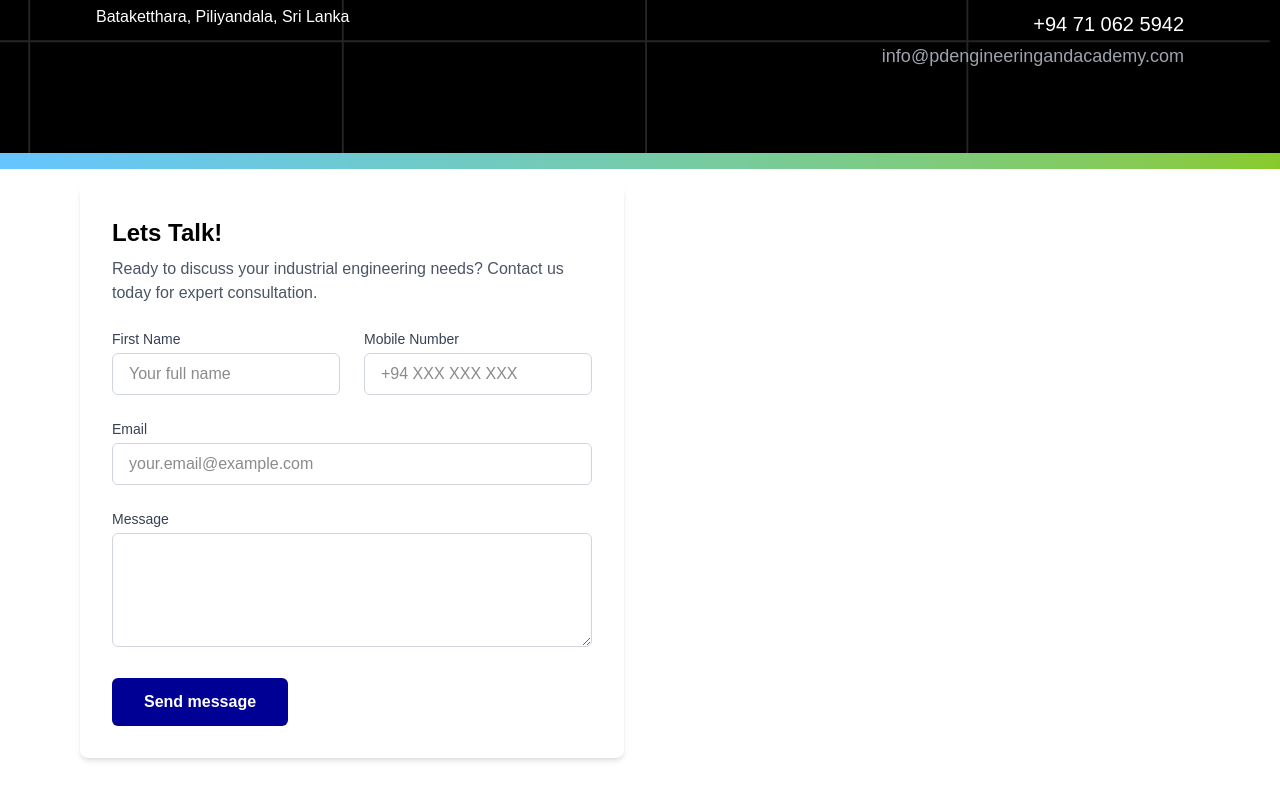
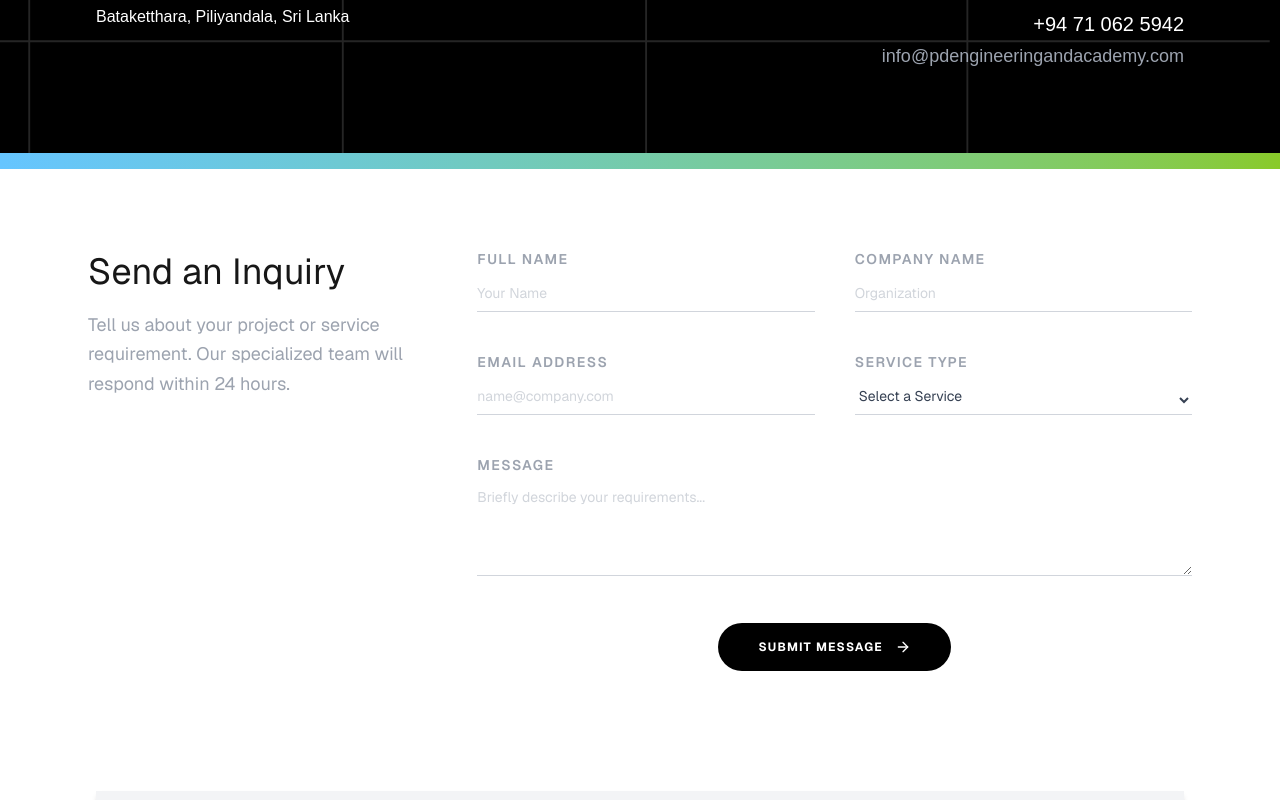
Before and after one commit to VerlixTech/VTW00089---PD-Engineering, a Next.js app: page /contact in a window 1280 px wide. Shown: the part 386-1186 px from the top of the page. Built offline with nearby package versions, Linux system fonts and the light colour scheme; grey boxes are pictures that could not be loaded.

Commit message:
update contact and partners pages

```diff
--- a/components/aboutus.tsx
+++ b/components/aboutus.tsx
@@ -45,8 +45,8 @@ export function AboutUs() {
           />
         </div>
       </div>
-<div className="relative mb-10 max-w-7xl mx-auto rounded-2xl bg-linear-to-r from-[#89CA29] via-[#7bc76a] to-[#5fa8d3] p-10 flex items-center justify-center">
-  <h2 className="text-black text-4xl font-markScript text-center">
+<div className="relative mb-10 max-w-7xl mx-auto max-md:mx-4 rounded-2xl bg-linear-to-r from-[#89CA29] via-[#7bc76a] to-[#5fa8d3] p-10 flex items-center justify-center">
+  <h2 className="text-black text-2xl md:text-4xl font-markScript text-center">
     Powering Performance & Developing Professionals
   </h2>
 </div>
--- a/components/contact-section.tsx
+++ b/components/contact-section.tsx
@@ -1,103 +1,104 @@
 'use client';
-import Head from "next/head";
-// import Lottie from "lottie-react";
+
 import React, { useState } from "react";
-// import { Clock, Mail, MapPin, Phone } from "lucide-react";
 import { sendContactForm } from "../lib/api";
 import { toast, ToastContainer } from 'react-toastify';
+import { ArrowRight } from "lucide-react";
 
 export function ContactSection() {
   const [formData, setFormData] = useState({
     name: "",
+    company: "",
     email: "",
-    phone: "",
+    serviceType: "",
     message: "",
-  })
+  });
+
   const [isLoading, setIsLoading] = useState(false);
+
   const handleSubmit = async (e: React.FormEvent) => {
     e.preventDefault();
-    setIsLoading(true); // Set loading state to true when submission starts
+    setIsLoading(true);
     try {
       const response = await sendContactForm(formData);
       if (response && response.success) {
-        setFormData({
-          name: '',
-          email: '',
-          phone: '',
-          message: '',
-        });
+        setFormData({ name: "", company: "", email: "", serviceType: "", message: "" });
       } else {
-        toast.error('There was an issue sending your message. Please try again later.');
+        toast.error("There was an issue sending your message. Please try again later.");
       }
     } catch (error) {
-      if(error){
-        toast.error('Error: Failed to send message. Please try again later.');
+      if (error) {
+        toast.error("Error: Failed to send message. Please try again later.");
       }
     } finally {
-      setIsLoading(false); // Set loading state to false when submission ends
+      setIsLoading(false);
     }
   };
 
-  const handleChange = (e: React.ChangeEvent<HTMLInputElement | HTMLTextAreaElement>) => {
+  const handleChange = (
+    e: React.ChangeEvent<HTMLInputElement | HTMLTextAreaElement | HTMLSelectElement>
+  ) => {
     const { name, value } = e.target;
     setFormData({ ...formData, [name]: value });
   };
+
+  const inputClass =
+    "w-full bg-transparent border-b border-gray-300 pb-2 text-gray-700 placeholder-[#D1D5DB] text-sm focus:outline-none focus:border-gray-600 transition duration-200";
+
+  const labelClass = "block text-sm font-semibold uppercase tracking-widest text-[#9CA3AF] mb-3";
+
   return (
-    <>
-      <Head>
-        <title>Contact Us </title>
-        <meta
-          name="description"
-          content="Get in touch with our team using our contact form, phone, email, or visit us at our location."
-        />
-        <meta name="viewport" content="width=device-width, initial-scale=1.0" />
-      </Head>
+    <main className="bg-white font-sans">
+      <div className="max-w-6xl mx-auto px-6 py-20">
+        <div className="grid md:grid-cols-3 gap-16 items-start">
 
+          {/* Left — Heading */}
+          <div className="md:col-span-1">
+            <h2 className="text-4xl mb-4 leading-tight">
+              Send an Inquiry
+            </h2>
+            <p className="text-[#9CA3AF] text-lg leading-relaxed">
+              Tell us about your project or service requirement. Our specialized team will
+              respond within 24 hours.
+            </p>
+          </div>
 
-      <main className="bg-white font-inter">
-        <div className="container mx-auto px-4 mb-10 py-4 max-w-[90%]">
+          {/* Right — Form */}
+          <div className="md:col-span-2">
+            <form onSubmit={handleSubmit} className="space-y-10">
 
-
-          <main className="grid md:grid-cols-2 gap-8">
-            {/* Contact Form */}
-            <div className="bg-white p-8 rounded-lg shadow-md">
-              <h2 className="text-2xl text-black font-bold mb-2">Lets Talk!</h2>
-              <p className="text-gray-600 mb-6">
-                Ready to discuss your industrial engineering needs? Contact us today for expert consultation.
-              </p>
-
-              <form action="#" method="POST" className="space-y-6" onSubmit={handleSubmit}>
-                <div className="grid grid-cols-1 md:grid-cols-2 gap-6">
+              <div className="grid grid-cols-1 md:grid-cols-2 gap-10">
                 <div>
-                    <label htmlFor="first-name" className="block text-sm font-medium text-gray-700 mb-1">First Name</label>
+                  <label className={labelClass}>Full Name</label>
                   <input
                     id="name"
                     name="name"
+                    type="text"
                     value={formData.name}
                     onChange={handleChange}
                     required
-                      placeholder="Your full name"
-                      type="text"
-
-                      className="w-full px-4 py-2 border border-gray-300 rounded-md focus:ring-indigo-500 focus:border-indigo-500"
+                    placeholder="Your Name"
+                    className={inputClass}
                   />
                 </div>
                 <div>
-<label htmlFor="phone" className="block text-sm font-medium text-gray-700 mb-1">Mobile Number</label>
+                  <label className={labelClass}>Company Name</label>
                   <input
-                    id="phone"
-                      name="phone"
-                      type="tel"
-                      value={formData.phone}
+                    id="company"
+                    name="company"
+                    type="text"
+                    value={formData.company}
                     onChange={handleChange}
-                      placeholder="+94 XXX XXX XXX"
-                    className="w-full px-4 py-2 border border-gray-300 rounded-md focus:ring-indigo-500 focus:border-indigo-500"
+                    placeholder="Organization"
+                    className={inputClass}
                   />
                 </div>
               </div>
 
+              {/* Row 2: Email + Service Type */}
+              <div className="grid grid-cols-1 md:grid-cols-2 gap-10">
                 <div>
-                                      <label htmlFor="email" className="block text-sm font-medium text-gray-700 mb-1">Email</label>
+                  <label className={labelClass}>Email Address</label>
                   <input
                     id="email"
                     name="email"
@@ -105,43 +106,63 @@ const [isLoading, setIsLoading] = useState(false);
                     value={formData.email}
                     onChange={handleChange}
                     required
-                      placeholder="your.email@example.com"
-                      className="w-full px-4 py-2 border border-gray-300 rounded-md focus:ring-indigo-500 focus:border-indigo-500"
+                    placeholder="name@company.com"
+                    className={inputClass}
                   />
-
+                </div>
+                <div>
+                  <label className={labelClass}>Service Type</label>
+                  <select
+                    id="serviceType"
+                    name="serviceType"
+                    value={formData.serviceType}
+                    onChange={handleChange}
+                    className={`${inputClass} cursor-pointer`}
+                  >
+                    <option value="" disabled>Select a Service</option>
+                    <option value="a">A</option>
+                    <option value="b">B</option>
+                    <option value="c">C</option>
+                    <option value="d">D</option>
+                    <option value="e">E</option>
+                  </select>
+                </div>
               </div>
 
+              {/* Row 3: Message — full width */}
               <div>
-
-                  <label htmlFor="message" className="block text-sm font-medium text-gray-700 mb-1">Message</label>
+                <label className={labelClass}>Message</label>
                 <textarea
                   id="message"
                   name="message"
                   value={formData.message}
                   onChange={handleChange}
+                  required
                   rows={4}
-                      required
-                    className="w-full px-4 py-2 border border-gray-300 rounded-md focus:ring-indigo-500 focus:border-indigo-500"
-                  ></textarea>
+                  placeholder="Briefly describe your requirements..."
+                  className={inputClass}
+                />
               </div>
 
-                <div>
+
+              {/* Submit */}
+              <div className="flex justify-center">
                 <button
+                  type="submit"
                   disabled={isLoading}
-                    type="submit"
-                    className="w-full md:w-auto text-center bg-[#000094] text-white font-bold py-3 px-8 rounded-md hover:bg-[#00005a] transition-colors cursor-pointer"
+                  className="flex items-center gap-3 bg-black text-white text-xs font-bold uppercase tracking-widest px-10 py-4 rounded-full hover:bg-gray-800 transition duration-300 disabled:opacity-60"
                 >
-                      {isLoading ? 'Sending...' : 'Send message'}
+                  {isLoading ? "Sending..." : "Submit Message"}
+                  {!isLoading && <ArrowRight className="w-4 h-4" />}
                 </button>
               </div>
+
             </form>
           </div>
 
-
-          </main>
+        </div>
       </div>
       <ToastContainer />
     </main>
-    </>
   );
 }
--- a/components/partnersMarquees.tsx
+++ b/components/partnersMarquees.tsx
@@ -32,13 +32,13 @@ export default function PartnersMarquees() {
         {/* Desktop View - Horizontal Marquees */}
         <div className="hidden md:block space-y-2">
           {/* First Bar - Left to Right */}
-          <div className="relative w-full overflow-hidden rounded-lg bg-muted/30 py-2">
+          <div className="relative w-full overflow-hidden rounded-lg border-[#9C9C9C] bg-muted/30 py-2">
             <div className="flex w-max animate-marquee-left will-change-transform">
               <div className="flex gap-2 pr-2">
                 {allLogos.map((logo, idx) => (
                   <div
                     key={idx}
-                    className="flex items-center justify-center w-48 h-28 bg-muted border border-border rounded-lg hover:border-accent transition-colors duration-300 flex-shrink-0 p-4"
+                    className="flex items-center justify-center w-60 h-28 bg-muted border border-border border-2 rounded-lg border-[#9C9C9C] hover:border-accent transition-colors duration-300 flex-shrink-0 p-4"
                   >
                     <Image
                       src={logo.image}
@@ -55,7 +55,7 @@ export default function PartnersMarquees() {
                 {allLogos.map((logo, idx) => (
                   <div
                     key={`duplicate-${idx}`}
-                    className="flex items-center justify-center w-48 h-28 bg-muted border border-border rounded-lg hover:border-accent transition-colors duration-300 flex-shrink-0 p-4"
+                    className="flex items-center justify-center w-60 h-28 bg-muted border border-border border-2 rounded-lg border-[#9C9C9C] hover:border-accent transition-colors duration-300 flex-shrink-0 p-4"
                   >
                     <Image
                       src={logo.image}
@@ -71,13 +71,13 @@ export default function PartnersMarquees() {
           </div>
 
           {/* Second Bar - Right to Left */}
-          <div className="relative w-full overflow-hidden rounded-lg bg-muted/30 py-2">
+          <div className="relative w-full overflow-hidden rounded-lg border-[#9C9C9C] bg-muted/30 py-2">
             <div className="flex w-max animate-marquee-right will-change-transform">
               <div className="flex gap-2 pr-2">
                 {allLogos.map((logo, idx) => (
                   <div
                     key={idx}
-                    className="flex items-center justify-center w-48 h-28 bg-muted border border-border rounded-lg hover:border-accent transition-colors duration-300 flex-shrink-0 p-4"
+                    className="flex items-center justify-center w-60 h-28 bg-muted border border-border border-2 rounded-lg border-[#9C9C9C] hover:border-accent transition-colors duration-300 flex-shrink-0 p-4"
                   >
                     <Image
                       src={logo.image}
@@ -93,7 +93,7 @@ export default function PartnersMarquees() {
                 {allLogos.map((logo, idx) => (
                   <div
                     key={`duplicate-${idx}`}
-                    className="flex items-center justify-center w-48 h-28 bg-muted border border-border rounded-lg hover:border-accent transition-colors duration-300 flex-shrink-0 p-4"
+                    className="flex items-center justify-center w-60 h-28 bg-muted border border-border border-2 rounded-lg border-[#9C9C9C] hover:border-accent transition-colors duration-300 flex-shrink-0 p-4"
                   >
                     <Image
                       src={logo.image}
@@ -113,13 +113,13 @@ export default function PartnersMarquees() {
         <div className="md:hidden flex gap-4">
           {/* First Bar - Top to Bottom */}
           <div className="flex-1">
-            <div className="relative h-96 w-full overflow-hidden rounded-lg bg-muted/30">
+            <div className="relative h-96 w-full overflow-hidden rounded-lg border-[#9C9C9C] bg-muted/30">
               <div className="flex flex-col h-max animate-marquee-vertical will-change-transform">
                 <div className="flex flex-col gap-4 pb-4">
                   {allLogos.map((logo, idx) => (
                     <div
                       key={idx}
-                      className="flex items-center justify-center w-full h-20 bg-muted border border-border rounded-lg hover:border-accent transition-colors duration-300 flex-shrink-0 p-2"
+                      className="flex items-center justify-center w-full h-20 bg-muted border border-border rounded-lg border-[#9C9C9C] hover:border-accent transition-colors duration-300 flex-shrink-0 p-2"
                     >
                       <Image
                         src={logo.image}
@@ -135,7 +135,7 @@ export default function PartnersMarquees() {
                   {allLogos.map((logo, idx) => (
                     <div
                       key={`duplicate-${idx}`}
-                      className="flex items-center justify-center w-full h-20 bg-muted border border-border rounded-lg hover:border-accent transition-colors duration-300 flex-shrink-0 p-2"
+                      className="flex items-center justify-center w-full h-20 bg-muted border border-border rounded-lg border-[#9C9C9C] hover:border-accent transition-colors duration-300 flex-shrink-0 p-2"
                     >
                       <Image
                         src={logo.image}
@@ -153,13 +153,13 @@ export default function PartnersMarquees() {
 
           {/* Second Bar - Bottom to Top */}
           <div className="flex-1">
-            <div className="relative h-96 w-full overflow-hidden rounded-lg bg-muted/30">
+            <div className="relative h-96 w-full overflow-hidden rounded-lg border-[#9C9C9C] bg-muted/30">
               <div className="flex flex-col h-max animate-marquee-vertical-reverse will-change-transform">
                 <div className="flex flex-col gap-4 pb-4">
                   {allLogos.map((logo, idx) => (
                     <div
                       key={idx}
-                      className="flex items-center justify-center w-full h-20 bg-muted border border-border rounded-lg hover:border-accent transition-colors duration-300 flex-shrink-0 p-2"
+                      className="flex items-center justify-center w-full h-20 bg-muted border border-border rounded-lg border-[#9C9C9C] hover:border-accent transition-colors duration-300 flex-shrink-0 p-2"
                     >
                       <Image
                         src={logo.image}
@@ -175,7 +175,7 @@ export default function PartnersMarquees() {
                   {allLogos.map((logo, idx) => (
                     <div
                       key={`duplicate-${idx}`}
-                      className="flex items-center justify-center w-full h-20 bg-muted border border-border rounded-lg hover:border-accent transition-colors duration-300 flex-shrink-0 p-2"
+                      className="flex items-center justify-center w-full h-20 bg-muted border border-border rounded-lg border-[#9C9C9C] hover:border-accent transition-colors duration-300 flex-shrink-0 p-2"
                     >
                       <Image
                         src={logo.image}
```
Lines whose indentation alone changed are shown as unchanged.
